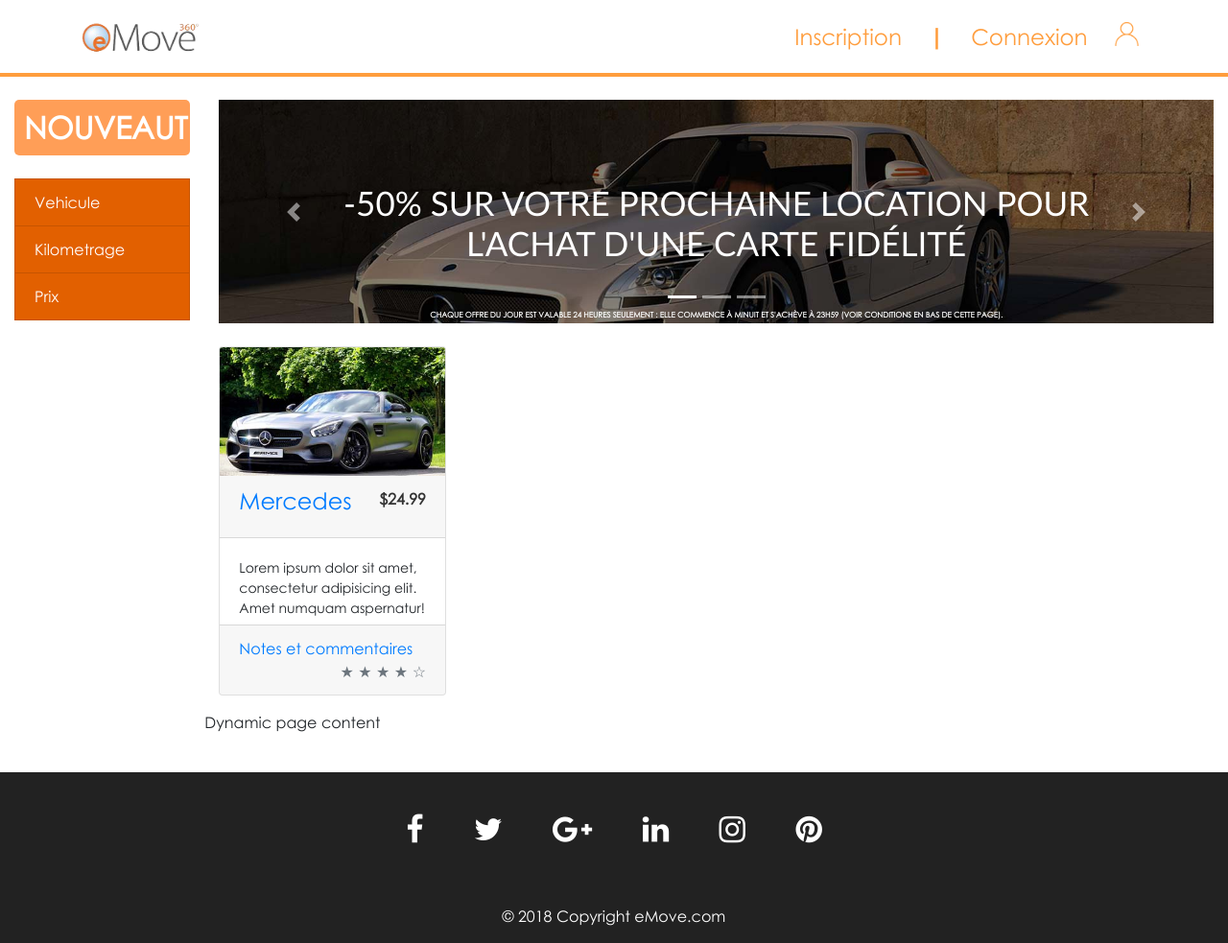
After one commit to florianbazerque/eMove, a Symfony app: template templates/default/shop.html.twig in a window 1280 px wide. The commit adds this page. Shown: the whole page at 96% size. Run offline with Twig, Linux system fonts and the light colour scheme; the template is opened without the code that fills it, so the values that code supplies are empty; some libraries are stand-ins or nearby versions.

Commit message:
eMove v.0.3 Ajout Shop + Modif CSS

```diff
--- a/public/css/style.css
+++ b/public/css/style.css
@@ -371,9 +371,7 @@ a[href="shop"] {
   text-align: center;
   background: #222;
   color: #FFF;
-  margin-left: -15px;
-  margin-right: -34px;
-  width: 101.6%; }
+  width: 100%; }
   .small-footer a {
     color: #FFF; }
   .small-footer .py-5 {
--- a/public/scss/style.scss
+++ b/public/scss/style.scss
@@ -536,9 +536,7 @@ a[href="shop"]{
   text-align:center;
   background: #222;
   color: #FFF;
-  margin-left: -15px;
-  margin-right: -34px;
-  width: 101.6%;
+  width: 100%;
 
   a{
     color: #FFF;
--- /dev/null
+++ b/templates/default/shop.html.twig
@@ -0,0 +1,120 @@
+
+{% extends "layout/layout.html.twig" %}
+{% block content %}
+<div class="container-fluid shop">
+
+    <div class="row">
+        <div class="col-lg-2">
+            <h2 class="my-4">Nouveautés</h2>
+            <div class="list-group">
+                <a href="#vehiculetype" class="list-group-item" data-toggle="collapse" href="#vehiculetype" role="button" aria-expanded="false" aria-controls="vehiculetype">Vehicule</a>
+                <div class="collapse" id="vehiculetype">
+                    <ul class="list-group">
+                        <li class="list-group-item ">
+                            <input type="checkbox" aria-label="Choix"> Choix</li>
+                    </ul>
+                </div>
+                <a href="#km" class="list-group-item" data-toggle="collapse" href="#km" role="button" aria-expanded="false" aria-controls="km">Kilometrage</a>
+                <div class="collapse" id="km">
+                    <ul class="list-group">
+                        <li class="list-group-item ">
+                            <input type="checkbox" aria-label="Choix"> Choix</li>
+                    </ul>
+                </div>
+                <a href="#price" class="list-group-item" data-toggle="collapse" href="#price" role="button" aria-expanded="false" aria-controls="price">Prix</a>
+                <div class="collapse" id="price">
+                    <div class="input-group">
+                        <div class="input-group-prepend">
+                            <span class="input-group-text" id=""><i class="fas fa-euro-sign"></i></span>
+                        </div>
+                        <input type="text" class="form-control" placeholder="Min">
+                        <input type="text" class="form-control" placeholder="Max">
+                    </div>
+                </div>
+            </div>
+        </div>
+        <!-- /.col-lg-2 -->
+
+        <div class="col-lg-10">
+            <div class="feed"></div>
+            <div id="carouselExampleIndicators" class="carousel slide my-4" data-ride="carousel">
+                <ol class="carousel-indicators">
+                    <li data-target="#carouselExampleIndicators" data-slide-to="0" class="active"></li>
+                    <li data-target="#carouselExampleIndicators" data-slide-to="1"></li>
+                    <li data-target="#carouselExampleIndicators" data-slide-to="2"></li>
+                </ol>
+                <div class="carousel-inner" role="listbox">
+                    <div class="carousel-item active">
+                        <h3>-50% sur votre prochaine location pour l'achat d'une carte fidélité</h3>
+                        <img class="d-block img-fluid" src="{{ asset('img/promo.jpg') }}" alt="">
+                        <p>Chaque offre du jour est valable 24 heures seulement : elle commence à minuit et s'achève à 23h59 (voir conditions en bas de cette page).</p>
+                    </div>
+                    <div class="carousel-item">
+                        <h3>-50% sur votre prochaine location pour l'achat d'une carte fidélité</h3>
+                        <img class="d-block img-fluid" src="{{ asset('img/promo.jpg') }}" alt="">
+                        <p>Chaque offre du jour est valable 24 heures seulement : elle commence à minuit et s'achève à 23h59 (voir conditions en bas de cette page).</p>
+                    </div>
+                    <div class="carousel-item">
+                        <h3>-50% sur votre prochaine location pour l'achat d'une carte fidélité</h3>
+                        <img class="d-block img-fluid" src="{{ asset('img/promo.jpg') }}" alt="">
+                        <p>Chaque offre du jour est valable 24 heures seulement : elle commence à minuit et s'achève à 23h59 (voir conditions en bas de cette page).</p>
+                    </div>
+                </div>
+                <a class="carousel-control-prev" href="#carouselExampleIndicators" role="button" data-slide="prev">
+                    <span class="carousel-control-prev-icon" aria-hidden="true"></span>
+                    <span class="sr-only">Previous</span>
+                </a>
+                <a class="carousel-control-next" href="#carouselExampleIndicators" role="button" data-slide="next">
+                    <span class="carousel-control-next-icon" aria-hidden="true"></span>
+                    <span class="sr-only">Next</span>
+                </a>
+            </div>
+
+            <div class="row">
+
+                <div class="col-lg-3 col-md-6 mb-3">
+                    <div class="card h-100">
+                        <a href="#"><img class="card-img-top" src="{{ asset('img/item.jpg') }}" alt=""></a>
+                        <div class="card-header">
+                            <h4><a href="#">Mercedes</a></h4>
+                            <p>$24.99</p>
+                        </div>
+                        <div class="card-body">
+                            <p class="card-text">Lorem ipsum dolor sit amet, consectetur adipisicing elit. Amet numquam aspernatur!</p>
+                        </div>
+                        <div class="card-footer">
+                            <a href="">Notes et commentaires </a>
+                            <small class="text-muted">&#9733; &#9733; &#9733; &#9733; &#9734;</small>
+                        </div>
+                    </div>
+                </div>
+
+            </div>
+
+            <div class="row">
+                <p id="content">Dynamic page content</p>
+                <p id="pagination-here"></p>
+                <script>
+                    // init bootpag
+                    $('#pagination-here').bootpag({
+                        total: 7,          // total pages
+                        page: 1,            // default page
+                        maxVisible: 5,     // visible pagination
+                        leaps: true         // next/prev leaps through maxVisible
+                    }).on("page", function(event, num){
+                        $("#content").html("Page " + num); // or some ajax content loading...
+                        // ... after content load -> change total to 10
+                        $(this).bootpag({total: 10, maxVisible: 10});
+                    });
+                </script>
+            </div>
+            <!-- /.row -->
+
+        </div>
+        <!-- /.col-lg-10 -->
+
+    </div>
+    <!-- /.row -->
+
+</div>
+{% endblock %}
```
Also changed, not shown: src/Controller/VehiculeController.php (added, +24 -0 lines), 1 other file.
